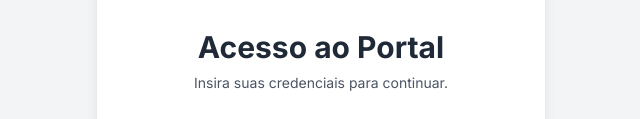
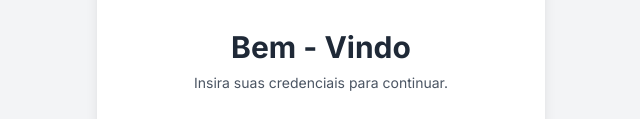
Before and after one commit to YoriDPA/Portal-Contracheque, a website: page index.html in a window 1280 px wide. Shown: the part 316-435 px from the top of the page, without its empty margins (319-959 px from the left). Drawn offline with nearby package versions, Linux system fonts and the light colour scheme.

Commit message:
Update index.html

```diff
--- a/index.html
+++ b/index.html
@@ -27,7 +27,7 @@
                 >
                 <!-- ============================================= -->
 
-                <h1 class="text-3xl font-bold text-gray-800">Acesso ao Portal</h1>
+                <h1 class="text-3xl font-bold text-gray-800">Bem - Vindo</h1>
                 <p class="mt-2 text-sm text-gray-600">Insira suas credenciais para continuar.</p>
             </div>
 
```
